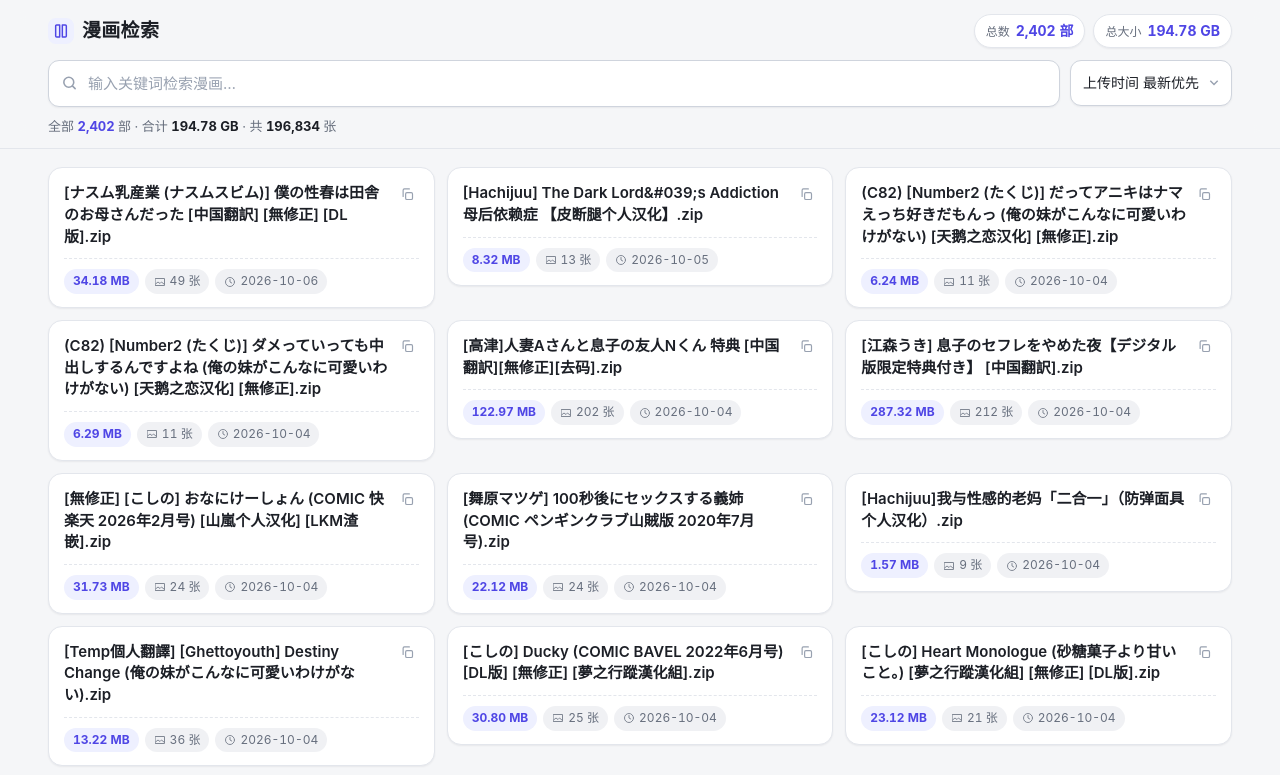
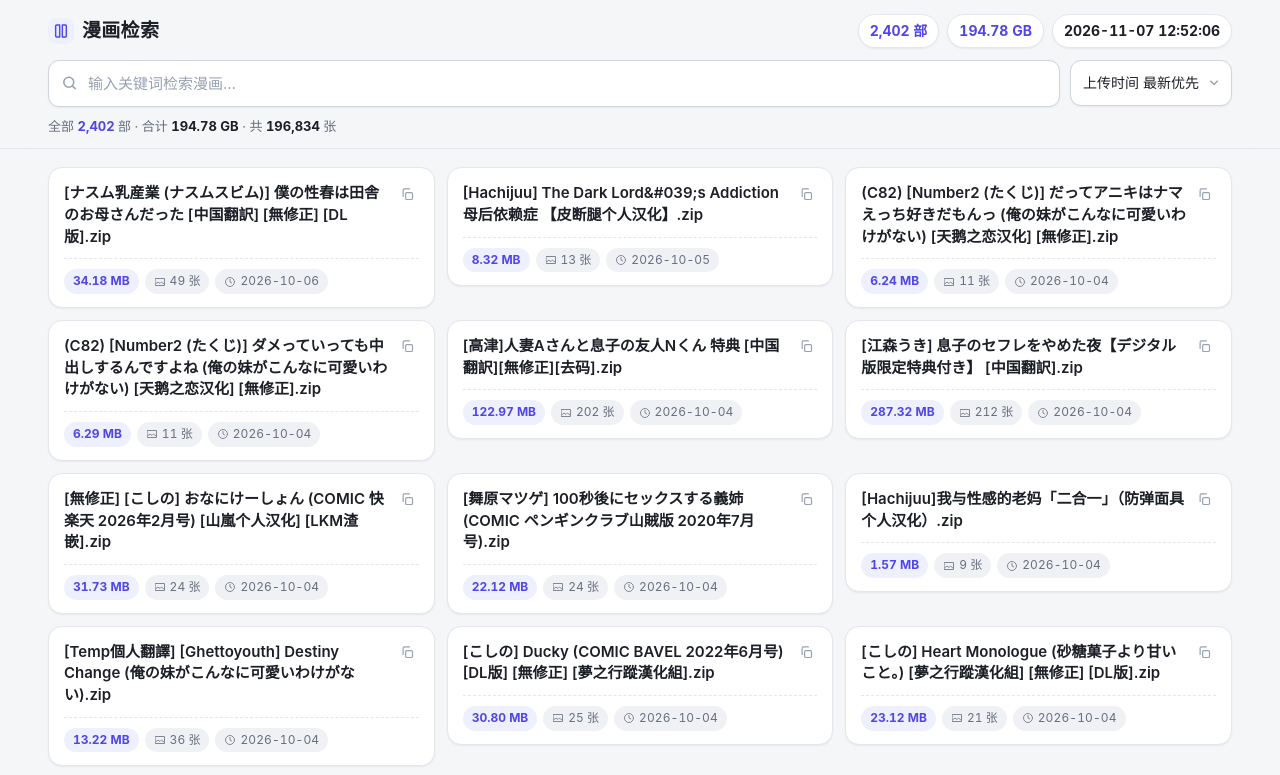
Before and after one commit to prprhub/prprhub.github.io, a plain HTML site: page index.html in a window 1280 px wide. Shown: the top 775 px of the page. Drawn offline with Linux system fonts and the light colour scheme.

Commit message:
new element uptime

```diff
--- a/index.html
+++ b/index.html
@@ -107,12 +107,15 @@
   }
   h1 .logo svg { width: 16px; height: 16px; }
 
-  .stats { display: flex; gap: 8px; flex-wrap: wrap; }
+  /* 统计项：允许换行；单项最宽不超过容器，值过长时省略而不是把页面撑出横向滚动 */
+  .stats { display: flex; gap: 8px; flex-wrap: wrap; min-width: 0; max-width: 100%; }
 
   .stat {
     display: flex;
     align-items: baseline;
     gap: 6px;
+    min-width: 0;          /* 作为 flex 项可以被压缩 */
+    max-width: 100%;       /* 单个统计项永远不超出可用宽度 */
     padding: 5px 11px;
     border: 1px solid var(--border);
     border-radius: 999px;
@@ -120,8 +123,24 @@
     box-shadow: var(--shadow);
     white-space: nowrap;
   }
-  .stat-label { font-size: 12px; color: var(--text-dim); }
-  .stat-value { font-size: 14px; font-weight: 700; font-variant-numeric: tabular-nums; }
+  /* 统计项只显示数值以节省空间：名称用 title 提示，同时保留视觉隐藏文本给屏幕阅读器 */
+  .sr-only {
+    position: absolute;
+    width: 1px; height: 1px;
+    margin: -1px; padding: 0;
+    overflow: hidden;
+    clip: rect(0 0 0 0);
+    white-space: nowrap;
+    border: 0;
+  }
+  .stat-value {
+    min-width: 0;
+    overflow: hidden;
+    text-overflow: ellipsis;   /* 极长的值（如超长时间戳）省略显示，title 里有完整值 */
+    font-size: 14px;
+    font-weight: 700;
+    font-variant-numeric: tabular-nums;
+  }
   .stat-value.accent { color: var(--accent); }
 
   /* ---------- 搜索区 ---------- */
@@ -315,6 +334,11 @@
     background: var(--accent-soft);
     font-weight: 700;
   }
+  /* 条目上传时间：等宽数字，便于纵向对齐 */
+  .tag-time {
+    font-variant-numeric: tabular-nums;
+    letter-spacing: .1px;
+  }
   .tag svg { width: 12px; height: 12px; opacity: .8; }
 
   /* 复制按钮：移到卡片右上角、只留图标，不再单独占一行 */
@@ -755,6 +779,8 @@
     .search-row { flex-wrap: wrap; }
     .search-box { flex: 1 1 100%; }
     .sort-select { flex: 1 1 auto; width: 100%; }
+    /* 窄屏：统计项独占一行，靠 .stats 的换行把 3 枚徽章排成 1~2 行，不挤标题 */
+    .stats { width: 100%; gap: 6px; }
     .stat { padding: 4px 9px; }
     .state { padding: 44px 14px; }
     .pager { gap: 8px 12px; margin-top: 16px; }
@@ -794,13 +820,18 @@
       </h1>
 
       <div class="stats" role="group" aria-label="全部数据统计">
-        <div class="stat">
-          <span class="stat-label">总数</span>
+        <div class="stat" title="总数">
+          <span class="sr-only">总数</span>
           <span class="stat-value accent" id="statCount">—</span>
         </div>
-        <div class="stat">
-          <span class="stat-label">总大小</span>
+        <div class="stat" title="总大小">
+          <span class="sr-only">总大小</span>
           <span class="stat-value accent" id="statSize">—</span>
+        </div>
+        <!-- comic.js 里与 comics 平级的 uptime：整份数据的更新时间（没有该变量时自动隐藏） -->
+        <div class="stat" id="statUpdated" title="数据更新" hidden>
+          <span class="sr-only">数据更新</span>
+          <span class="stat-value" id="statUptime">—</span>
         </div>
       </div>
     </div>
@@ -933,12 +964,35 @@
     return null;
   })();
 
+  /* comic.js 里与 comics 平级的 uptime：整份数据的更新时间。
+     支持字符串（"2026-11-07 12:00:00"）或数字时间戳（秒/毫秒）。 */
+  var UPDATED_AT = (function resolveUpdatedAt() {
+    var v = null;
+    try {
+      if (typeof uptime !== 'undefined') v = uptime;
+    } catch (e) { /* TDZ / 未定义 */ }
+    if (v == null && window.uptime) v = window.uptime;
+    if (v == null || v === '') return '';
+
+    if (typeof v === 'number' && isFinite(v)) {
+      var d = new Date(v > 1e12 ? v : v * 1000);      /* >1e12 视为毫秒 */
+      if (!isNaN(d.getTime())) {
+        var p = function (n) { return (n < 10 ? '0' : '') + n; };
+        return d.getFullYear() + '-' + p(d.getMonth() + 1) + '-' + p(d.getDate()) + ' ' +
+          p(d.getHours()) + ':' + p(d.getMinutes()) + ':' + p(d.getSeconds());
+      }
+    }
+    return String(v).trim();
+  })();
+
   var els = {
     q: document.getElementById('q'),
     clearBtn: document.getElementById('clearBtn'),
     sortSelect: document.getElementById('sortSelect'),
     statCount: document.getElementById('statCount'),
     statSize: document.getElementById('statSize'),
+    statUpdated: document.getElementById('statUpdated'),
+    statUptime: document.getElementById('statUptime'),
     resultInfo: document.getElementById('resultInfo'),
     noResult: document.getElementById('noResult'),
     noResultTitle: document.getElementById('noResultTitle'),
@@ -1174,6 +1228,13 @@
     return sum + it.sizeBytes;
   }, 0));
 
+  /* 顶部：整份数据的更新时间（comic.js 顶层的 uptime；没有就隐藏这一项） */
+  if (UPDATED_AT) {
+    els.statUptime.textContent = UPDATED_AT;
+    els.statUptime.title = UPDATED_AT;    /* 极端窄屏被省略时仍可看到完整值 */
+    els.statUpdated.hidden = false;
+  }
+
   /* ============ 4. 检索与排序 ============ */
   /* 大数据量策略：分页渲染 —— 每页只创建固定数量的 DOM 节点，渲染耗时与结果总量无关，
      也不会因结果上万而卡顿或占用大量内存；全量匹配结果按「关键词 + 排序」指纹缓存，
@@ -1326,10 +1387,11 @@
         'stroke-linecap="round" stroke-linejoin="round"><path d="M3 5h18v14H3z"/><path d="M3 16l5-4 4 3 3-3 6 5"/></svg>' +
         formatNum(item.pics) + ' 张</span>';
 
-    /* 时间只显示日期（完整时间在 title 提示里），省下的宽度让信息行单行排得下 */
+    /* 条目自身的上传时间：信息行只放日期，完整时间在 tooltip 里（保持信息行单行放得下）。
+       注意这是“每条的 uptime”，与顶栏的“数据更新 uptime”是两回事 */
     var dateOnly = item.uptime.slice(0, 10);
     var timeHtml = item.uptime
-      ? '<span class="tag" title="' + escapeHtml(item.uptime) + '"><svg viewBox="0 0 24 24" fill="none" ' +
+      ? '<span class="tag tag-time" title="' + escapeHtml(item.uptime) + '"><svg viewBox="0 0 24 24" fill="none" ' +
         'stroke="currentColor" stroke-width="2" stroke-linecap="round" stroke-linejoin="round">' +
         '<circle cx="12" cy="12" r="9"/><path d="M12 7v5l3.5 2"/></svg>' + escapeHtml(dateOnly) + '</span>'
       : '';
```
Also changed, not shown: comic.js.
